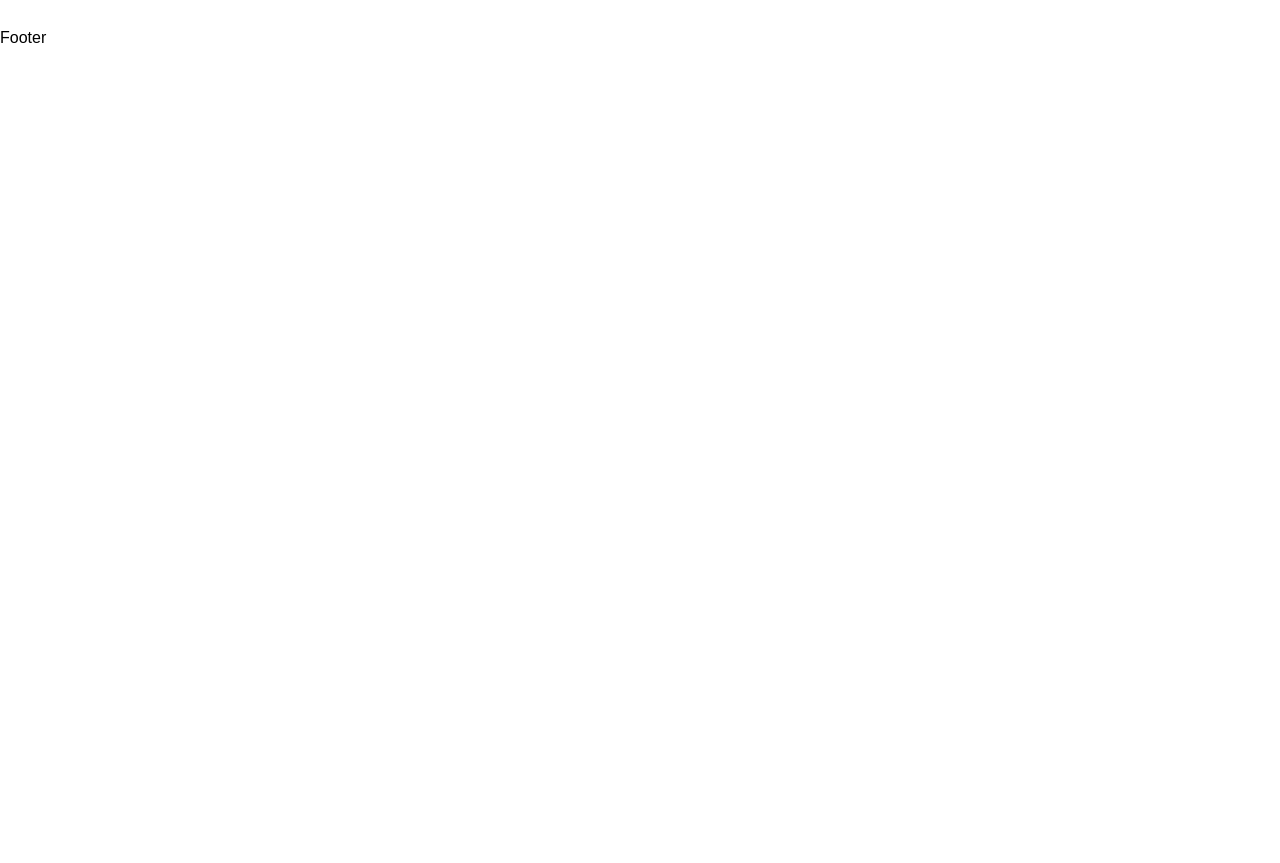
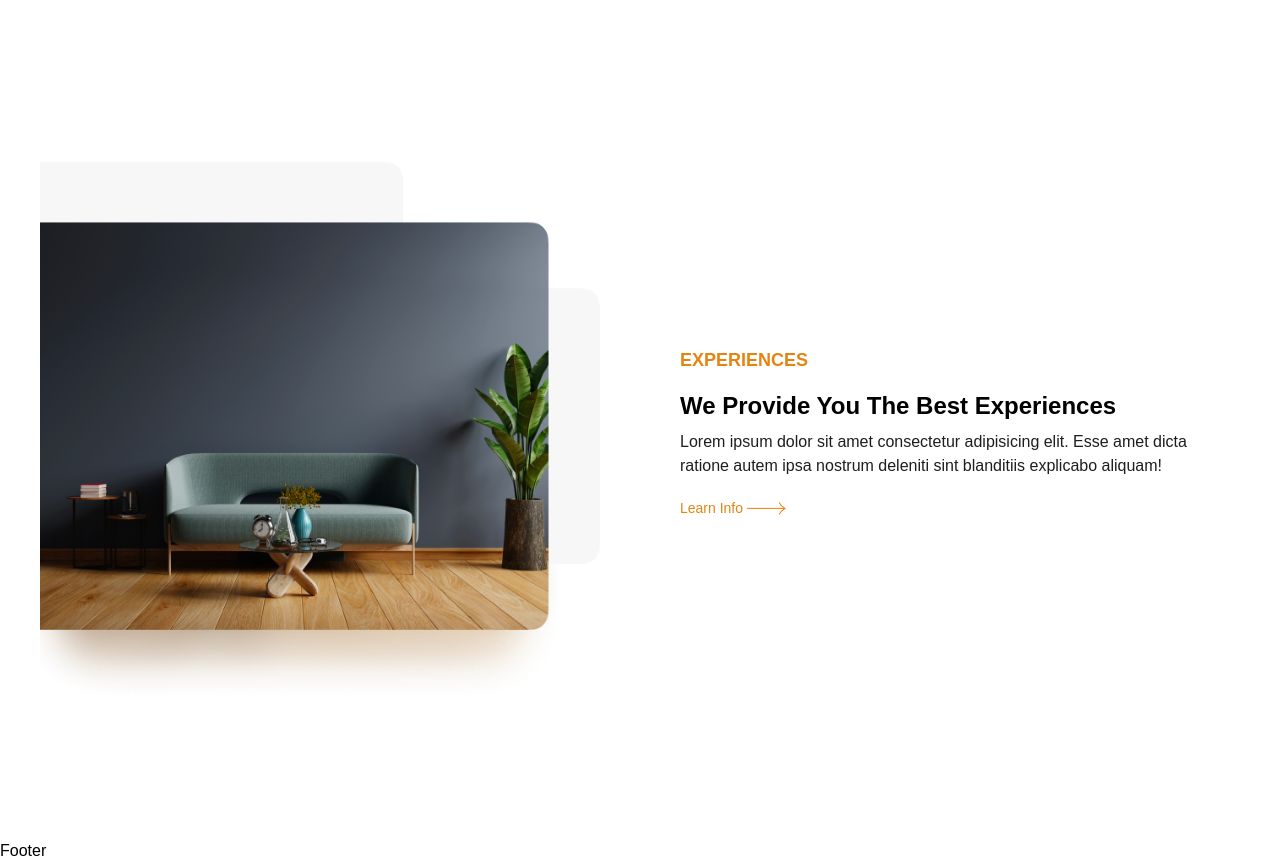
Before and after one commit to pranto113015/home-decoration-website, a React (Vite) app: page / in a window 1280 px wide. Shown: the part 2000-2863 px from the top of the page. Before the commit the page ends 2050 px from the top, so only its background shows below. Built offline with nearby package versions, Linux system fonts and the light colour scheme.

Commit message:
add Experiences component to Home page for enhanced user engagement

```diff
--- /dev/null
+++ b/src/pages/Experiences.jsx
@@ -0,0 +1,31 @@
+import React from "react";
+import experienceImage from "../assets/expricences.png";
+import Button from "../components/Button";
+
+const Experiences = () => {
+  return (
+    <section className="section-container my-24 flex flex-col md:flex-row items-center justify-between md:gap-20">
+      <div className="md:w-1/2 md:h-[541px]">
+        <img
+          src={experienceImage}
+          alt="experience-image"
+          className="h-full w-full"
+        />
+      </div>
+
+      <div className="md:w-1/2 mx-auto">
+        <h3 className="uppercase text-lg font-semibold text-primary mb-4">
+          experiences
+        </h3>
+        <h2 className="capitalize text-2xl font-bold">
+          We provide you the best experiences
+        </h2>
+        <p className="text-secondary dark:text-white mb-5 lg:2/3 mt-2">Lorem ipsum dolor sit amet consectetur adipisicing elit. Esse amet dicta ratione autem ipsa nostrum deleniti sint blanditiis explicabo aliquam!</p>
+
+        <Button text="Learn Info" />
+      </div>
+    </section>
+  );
+};
+
+export default Experiences;
--- a/src/pages/Home.jsx
+++ b/src/pages/Home.jsx
@@ -2,6 +2,7 @@ import React from 'react'
 import Hero from './Hero'
 import WhyChose from './WhyChose'
 import Products from './Products'
+import Experiences from './Experiences'
 
 const Home = () => {
   return (
@@ -9,6 +10,7 @@ const Home = () => {
       <Hero />
       <WhyChose />
     <Products headline="Best Selling Products"/>
+    <Experiences />
     </div>
   )
 }
```
